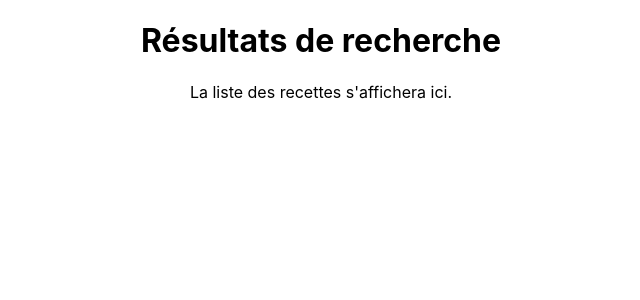
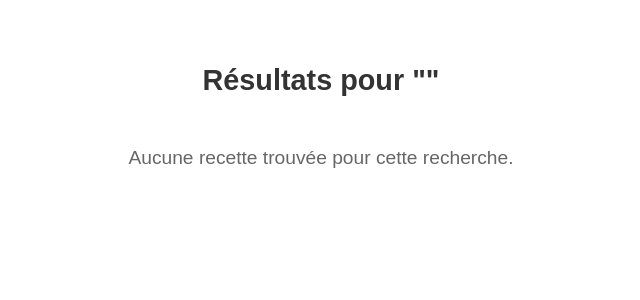
Before and after one commit to geoffrey-carpentier/autocompletion, a React (Create React App) app: page /search in a window 1280 px wide. Shown: the top 300 px of the page, without its empty margins (319-959 px from the left). Built offline with nearby package versions, Linux system fonts and the light colour scheme.

Commit message:
Ajout du composant SearchResults pour  recherche de recettes dynamiquegestion des recettes, chargement et erreurs + page de résultats stylisée css: propose une grille de résultats visuellement améliorée et réactive .

```diff
--- a/src/pages/SearchResults.css
+++ b/src/pages/SearchResults.css
@@ -0,0 +1,86 @@
+/* styles pour la page de résultat SearchResults page */
+.search-results-container {
+  max-width: 1200px;
+  margin: 0 auto;
+  padding: 40px 20px;
+  font-family: Arial, sans-serif;
+}
+
+.results-title {
+  font-size: 1.8rem;
+  margin-bottom: 30px;
+  color: #333;
+}
+
+.highlight {
+  color: #fbbc05; /* Orange MiamMiam */
+  font-style: italic;
+}
+
+/* Grille Responsive : s'adapte automatiquement à la largeur de l'écran */
+.recipes-grid {
+  display: grid;
+  grid-template-columns: repeat(auto-fill, minmax(250px, 1fr)); /* Cartes de 250px min */
+  gap: 30px;
+}
+
+/* Style de la carte (Card) */
+.recipe-card {
+  background: white;
+  border-radius: 12px;
+  overflow: hidden;
+  box-shadow: 0 4px 15px rgba(0,0,0,0.1);
+  text-decoration: none; /* Enlève le soulignement du lien */
+  color: inherit;
+  transition: transform 0.2s, box-shadow 0.2s;
+  display: flex;
+  flex-direction: column;
+}
+
+.recipe-card:hover {
+  transform: translateY(-5px); /* Légère remontée au survol */
+  box-shadow: 0 8px 25px rgba(0,0,0,0.15);
+}
+
+.card-image-container {
+  width: 100%;
+  height: 200px;
+  overflow: hidden;
+}
+
+.card-image-container img {
+  width: 100%;
+  height: 100%;
+  object-fit: cover; /* L'image remplit la zone sans déformation */
+}
+
+.card-info {
+  padding: 15px;
+}
+
+.card-info h3 {
+  margin: 0 0 10px 0;
+  font-size: 1.1rem;
+  color: #202124;
+}
+
+.category-tag {
+  display: inline-block;
+  background-color: #e8f0fe;
+  color: #1967d2;
+  padding: 4px 12px;
+  border-radius: 16px;
+  font-size: 0.85rem;
+  font-weight: 500;
+}
+
+.loader, .no-results, .error-message {
+  text-align: center;
+  font-size: 1.2rem;
+  margin-top: 50px;
+  color: #666;
+}
+
+.error-message {
+  color: #d93025;
+}
--- a/src/pages/SearchResults.js
+++ b/src/pages/SearchResults.js
@@ -1,12 +1,89 @@
-import React from 'react';
+import React, { useState, useEffect } from 'react';
+import { useSearchParams, Link } from 'react-router-dom'
 import './SearchResults.css';
 
 // Composant de la Page de Résultats (SearchResults)
 export default function SearchResults() {
+    // 1. Récupération du paramètre 'q' dans l'URL (?q=...)
+    const [searchParams] = useSearchParams();
+    const query = searchParams.get('q');
+
+    // 2. Etats pour gérer les données et l'interface
+    const [recipes, setRecipes] = useState([]);     // Stocke la liste des recettes récupérées
+    const [loading, setLoading] = useState(false);  // Gère l'affichage du chargement
+    const [error, setError] = useState(null);       // Gère les erreurs éventuelles
+
+    // 3. useEffect : Se déclenche pour lancer la recherche à chaque changement de 'query'
+    useEffect(() => {       // fonction flechée p
+        // Si aucune requête, alors on ne fait rien
+        if (!query) return;
+
+        const fetchRecipes = async () => {
+            setLoading(true); // Début du chargement
+            setError(null);   // Reset des erreurs
+
+        try {
+            // Appel à l'API TheMealDB [cite: 5]
+            const response = await fetch(`https://www.themealdb.com/api/json/v1/1/search.php?s=${query}`);
+            const data = await response.json();
+
+            // L'API renvoie "meals": null si rien n'est trouvé, on gère ce cas avec || []
+            setRecipes(data.meals || []);
+        }   catch (err) {
+            console.error("Erreur API:", err);
+            setError("Une erreur est survenue lors de la récupération des recettes.");
+        }   finally {
+            setLoading(false); // Fin du chargement (succès ou échec)
+        }
+    };
+
+    fetchRecipes();
+  }, [query]); // Dépendance : l'effet se relance si 'query' change
+
   return (
-    <div className="search-results">
-      <h1>Résultats de recherche</h1>
-      <p>La liste des recettes s'affichera ici.</p>
+    <div className="search-results-container">
+      <h2 className="results-title">
+        Résultats pour "<span className="highlight">{query}</span>"
+      </h2>
+
+      {/* Affichage conditionnel : Chargement */}
+      {loading && <div className="loader">Chargement des recettes...</div>}
+
+      {/* Affichage conditionnel : Erreur */}
+      {error && <div className="error-message">{error}</div>}
+
+      {/* Affichage conditionnel : Pas de résultats */}
+      {!loading && !error && recipes.length === 0 && (
+        <p className="no-results">Aucune recette trouvée pour cette recherche.</p>
+      )}
+
+      {/* Affichage de la grille de résultats */}
+      <div className="recipes-grid">
+        {recipes.map((meal) => (
+          // Link permet de cliquer sur une carte pour aller vers les détails de la recette
+          <Link to={`/recipe/${meal.idMeal}`} key={meal.idMeal} className="recipe-card">
+            <div className="card-image-container">
+                <img src={meal.strMealThumb} alt={meal.strMeal} loading="lazy" />
+            </div>
+            <div className="card-info">
+              <h3>{meal.strMeal}</h3>
+              <span className="category-tag">{meal.strCategory}</span>
+            </div>
+          </Link>
+        ))}
+      </div>
     </div>
   );
 }
+
+
+
+/*
+//   return (
+//     <div className="search-results">
+//       <h1>Résultats de recherche</h1>
+//       <p>La liste des recettes s'affichera ici.</p>
+//     </div>
+//   );
+// }
+*/
```
